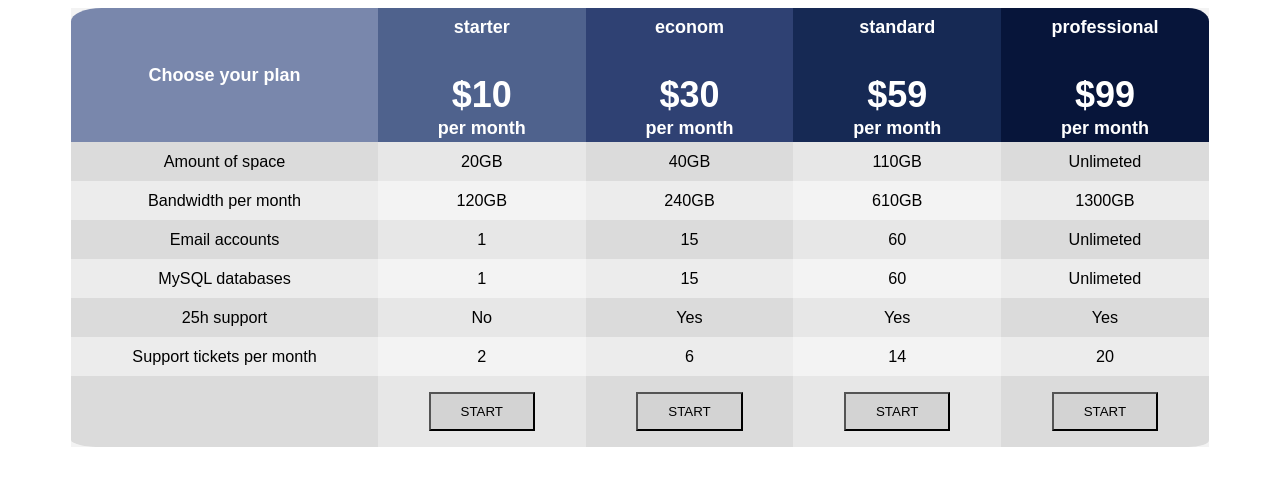
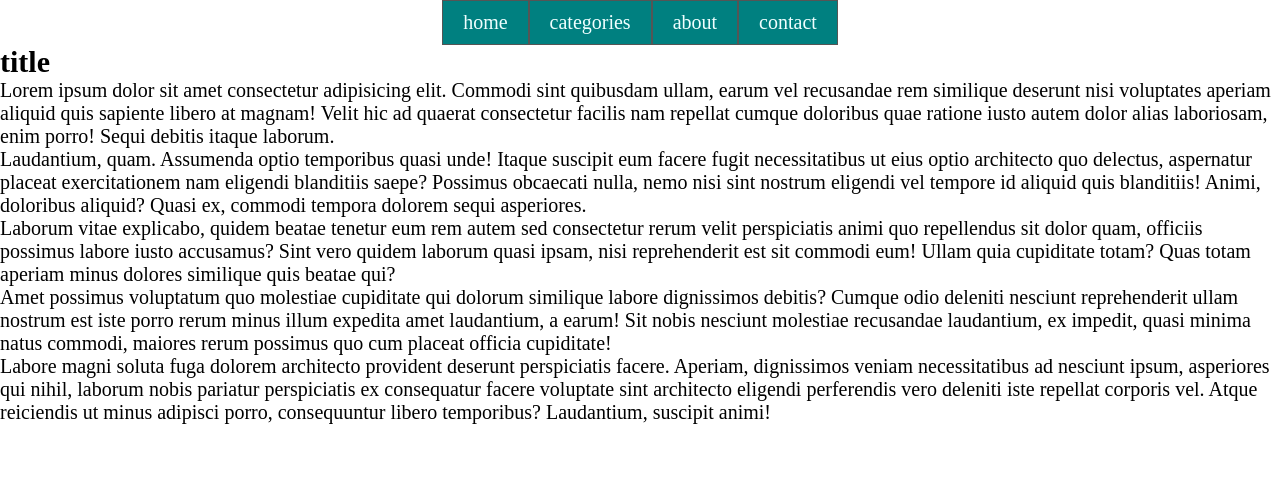
Before and after one commit to stanislavBenet/html-css-homework-15.12-position, a plain HTML site: page index.html in a window 1280 px wide. Drawn offline with Linux system fonts and the light colour scheme.

Commit message:
Add hw 15.12 Position Menu

```diff
--- a/assets/css/style.css
+++ b/assets/css/style.css
@@ -1,86 +1,85 @@
-table {
-   width: 90%;
-   margin: auto;
-   border-collapse: collapse;
-   background-color: #f3f3f3;
-   font-size: 18px;
+:root {
+   font-size: 20px;
+}
 
-   font-family: Arial, Helvetica, sans-serif;
+* {
+   box-sizing: border-box;
+   padding: 0;
+   margin: 0;
+}
+
+a {
+   color: inherit;
+   text-decoration: none;
+}
+
+ul {
+   list-style: none;
+}
+
+.main-header__list {
+   font-size: 0;
    text-align: center;
 }
-
-p {
-   margin-bottom: 0;
+.main-header__item {
+   display: inline-block;
 }
-thead tr > th > p:first-child {
-   margin-top: 8px;
+.main-header__item {
+   position: relative;
+}
+.main-header__item,
+.main-header__item__subitem,
+.main-header__item__subsubitem {
+   border: solid 1px #555;
+   background-color: teal;
+   color: azure;
+   font-size: 1rem;
 }
 
-thead tr > th > p:nth-child(2) {
-   font-size: 2em;
-   margin-bottom: 1px;
+.main-header__item:hover,
+.main-header__item__subitem :hover,
+.main-header__item__subsubitem:hover {
+   background-color: rgb(0, 48, 48);
 }
-thead tr > th > p:last-child {
-   margin-top: 2px;
-   margin-bottom: 2px;
+.main-header__link {
+   display: inline-block;
+   padding: 0.5em 1em;
 }
 
-thead > tr th {
-   color: white;
-   font-weight: bold;
+.main-header__list__sublist {
+   display: none;
+   position: absolute;
+   left: 0;
+   right: 0;
+}
+.main-header__list__subsublist__man {
+   display: none;
+   position: absolute;
+   right: -104px;
+   bottom: 0;
+}
+.main-header__list__subsublist__women {
+   display: none;
+   position: absolute;
+   right: -104px;
+   bottom: -45px;
+}
+.main-header__list__subsublist__children {
+   display: none;
+   position: absolute;
+   right: -104px;
+   bottom: -90px;
 }
 
-thead > tr th:first-child {
-   background-color: rgb(121, 135, 172);
-   border-top-left-radius: 10%;
+.main-header__item:hover > .main-header__list__sublist {
+   display: block;
 }
-
-thead > tr th:nth-child(2) {
-   background-color: #4f628d;
+.main-header__item__subitem:hover > .main-header__list__subsublist__women {
+   display: block;
 }
-thead > tr th:nth-child(3) {
-   background-color: #2f4173;
+.main-header__item__subitem:hover > .main-header__list__subsublist__man {
+   display: block;
 }
-thead > tr th:nth-child(4) {
-   background-color: #162954;
+.main-header__item__subitem:hover > .main-header__list__subsublist__children {
+   display: block;
 }
-thead > tr th:nth-child(5) {
-   background-color: #07153a;
-   border-top-right-radius: 10%;
-}
-tfoot > tr td:first-child {
-   border-bottom-left-radius: 10%;
-}
-tfoot > tr td:last-child {
-   border-bottom-right-radius: 10%;
-}
-tbody > tr td {
-   font-size: 0.9em;
-   padding: 10px;
-}
-
-tbody tr:nth-child(even) > td:nth-child(odd) {
-   background-color: #ececec;
-}
-tbody tr:nth-child(even) > td:nth-child(even) {
-   background-color: #f3f3f3;
-}
-tbody > tr td:nth-child(odd) {
-   background-color: #dbdbdb;
-}
-tbody > tr td:nth-child(even) {
-   background-color: #e7e7e7;
-}
-tfoot > tr td:nth-child(odd) {
-   background-color: #dbdbdb;
-}
-tfoot > tr td:nth-child(even) {
-   background-color: #e7e7e7;
-}
-
-button {
-   background-color: #d3d3d3;
-   padding: 10px 30px;
-   margin: 15px;
-   text-transform: uppercase;
-}
--- a/index.html
+++ b/index.html
@@ -7,85 +7,111 @@
       <link rel="stylesheet" href="./assets/css/style.css" />
    </head>
    <body>
-      <table>
-         <thead>
-            <tr>
-               <th>Choose your plan</th>
-               <th>
-                  <p>starter</p>
-                  <p>$10</p>
-                  <p>per month</p>
-               </th>
-               <th>
-                  <p>econom</p>
-                  <p>$30</p>
-                  <p>per month</p>
-               </th>
-               <th>
-                  <p>standard</p>
-                  <p>$59</p>
-                  <p>per month</p>
-               </th>
-               <th>
-                  <p>professional</p>
-                  <p>$99</p>
-                  <p>per month</p>
-               </th>
-            </tr>
-         </thead>
-         <tbody>
-            <tr>
-               <td>Amount of space</td>
-               <td>20GB</td>
-               <td>40GB</td>
-               <td>110GB</td>
-               <td>Unlimeted</td>
-            </tr>
-            <tr>
-               <td>Bandwidth per month</td>
-               <td>120GB</td>
-               <td>240GB</td>
-               <td>610GB</td>
-               <td>1300GB</td>
-            </tr>
-            <tr>
-               <td>Email accounts</td>
-               <td>1</td>
-               <td>15</td>
-               <td>60</td>
-               <td>Unlimeted</td>
-            </tr>
-            <tr>
-               <td>MySQL databases</td>
-               <td>1</td>
-               <td>15</td>
-               <td>60</td>
-               <td>Unlimeted</td>
-            </tr>
-            <tr>
-               <td>25h support</td>
-               <td>No</td>
-               <td>Yes</td>
-               <td>Yes</td>
-               <td>Yes</td>
-            </tr>
-            <tr>
-               <td>Support tickets per month</td>
-               <td>2</td>
-               <td>6</td>
-               <td>14</td>
-               <td>20</td>
-            </tr>
-         </tbody>
-         <tfoot>
-            <tr>
-               <td></td>
-               <td><button>start</button></td>
-               <td><button>start</button></td>
-               <td><button>start</button></td>
-               <td><button>start</button></td>
-            </tr>
-         </tfoot>
-      </table>
+      <header class="main-header">
+         <nav class="main-header__nav">
+            <ul class="main-header__list">
+               <li class="main-header__item">
+                  <a href="" class="main-header__link">home</a>
+               </li>
+               <li class="main-header__item">
+                  <a href="" class="main-header__link">categories</a>
+                  <ul class="main-header__list__sublist">
+                     <li class="main-header__item__subitem">
+                        <a href="" class="main-header__link">man</a>
+                        <ul class="main-header__list__subsublist__man">
+                           <li class="main-header__item__subsubitem">
+                              <a class="main-header__link" href="">t-shirts</a>
+                           </li>
+                           <li class="main-header__item__subsubitem">
+                              <a class="main-header__link" href="">pants</a>
+                           </li>
+                           <li class="main-header__item__subsubitem">
+                              <a class="main-header__link" href="">shouses</a>
+                           </li>
+                        </ul>
+                     </li>
+                     <li class="main-header__item__subitem">
+                        <a href="" class="main-header__link">women</a>
+                        <ul class="main-header__list__subsublist__women">
+                           <li class="main-header__item__subsubitem">
+                              <a class="main-header__link" href="">dress</a>
+                           </li>
+                           <li class="main-header__item__subsubitem">
+                              <a class="main-header__link" href="">pants</a>
+                           </li>
+                           <li class="main-header__item__subsubitem">
+                              <a class="main-header__link" href="">shouses</a>
+                           </li>
+                        </ul>
+                     </li>
+                     <li class="main-header__item__subitem">
+                        <a href="" class="main-header__link">children</a>
+                        <ul class="main-header__list__subsublist__children">
+                           <li class="main-header__item__subsubitem">
+                              <a class="main-header__link" href="">t-shirts</a>
+                           </li>
+                           <li class="main-header__item__subsubitem">
+                              <a class="main-header__link" href="">pants</a>
+                           </li>
+                           <li class="main-header__item__subsubitem">
+                              <a class="main-header__link" href="">shouses</a>
+                           </li>
+                        </ul>
+                     </li>
+                  </ul>
+               </li>
+               <li class="main-header__item">
+                  <a href="" class="main-header__link">about</a>
+               </li>
+               <li class="main-header__item">
+                  <a href="" class="main-header__link">contact</a>
+               </li>
+            </ul>
+         </nav>
+      </header>
+      <main>
+         <article>
+            <h2>title</h2>
+            <p>
+               Lorem ipsum dolor sit amet consectetur adipisicing elit. Commodi sint
+               quibusdam ullam, earum vel recusandae rem similique deserunt nisi
+               voluptates aperiam aliquid quis sapiente libero at magnam! Velit hic ad
+               quaerat consectetur facilis nam repellat cumque doloribus quae ratione
+               iusto autem dolor alias laboriosam, enim porro! Sequi debitis itaque
+               laborum.
+            </p>
+            <p>
+               Laudantium, quam. Assumenda optio temporibus quasi unde! Itaque suscipit
+               eum facere fugit necessitatibus ut eius optio architecto quo delectus,
+               aspernatur placeat exercitationem nam eligendi blanditiis saepe? Possimus
+               obcaecati nulla, nemo nisi sint nostrum eligendi vel tempore id aliquid
+               quis blanditiis! Animi, doloribus aliquid? Quasi ex, commodi tempora
+               dolorem sequi asperiores.
+            </p>
+            <p>
+               Laborum vitae explicabo, quidem beatae tenetur eum rem autem sed
+               consectetur rerum velit perspiciatis animi quo repellendus sit dolor quam,
+               officiis possimus labore iusto accusamus? Sint vero quidem laborum quasi
+               ipsam, nisi reprehenderit est sit commodi eum! Ullam quia cupiditate totam?
+               Quas totam aperiam minus dolores similique quis beatae qui?
+            </p>
+            <p>
+               Amet possimus voluptatum quo molestiae cupiditate qui dolorum similique
+               labore dignissimos debitis? Cumque odio deleniti nesciunt reprehenderit
+               ullam nostrum est iste porro rerum minus illum expedita amet laudantium, a
+               earum! Sit nobis nesciunt molestiae recusandae laudantium, ex impedit,
+               quasi minima natus commodi, maiores rerum possimus quo cum placeat officia
+               cupiditate!
+            </p>
+            <p>
+               Labore magni soluta fuga dolorem architecto provident deserunt perspiciatis
+               facere. Aperiam, dignissimos veniam necessitatibus ad nesciunt ipsum,
+               asperiores qui nihil, laborum nobis pariatur perspiciatis ex consequatur
+               facere voluptate sint architecto eligendi perferendis vero deleniti iste
+               repellat corporis vel. Atque reiciendis ut minus adipisci porro,
+               consequuntur libero temporibus? Laudantium, suscipit animi!
+            </p>
+         </article>
+      </main>
    </body>
 </html>
```
